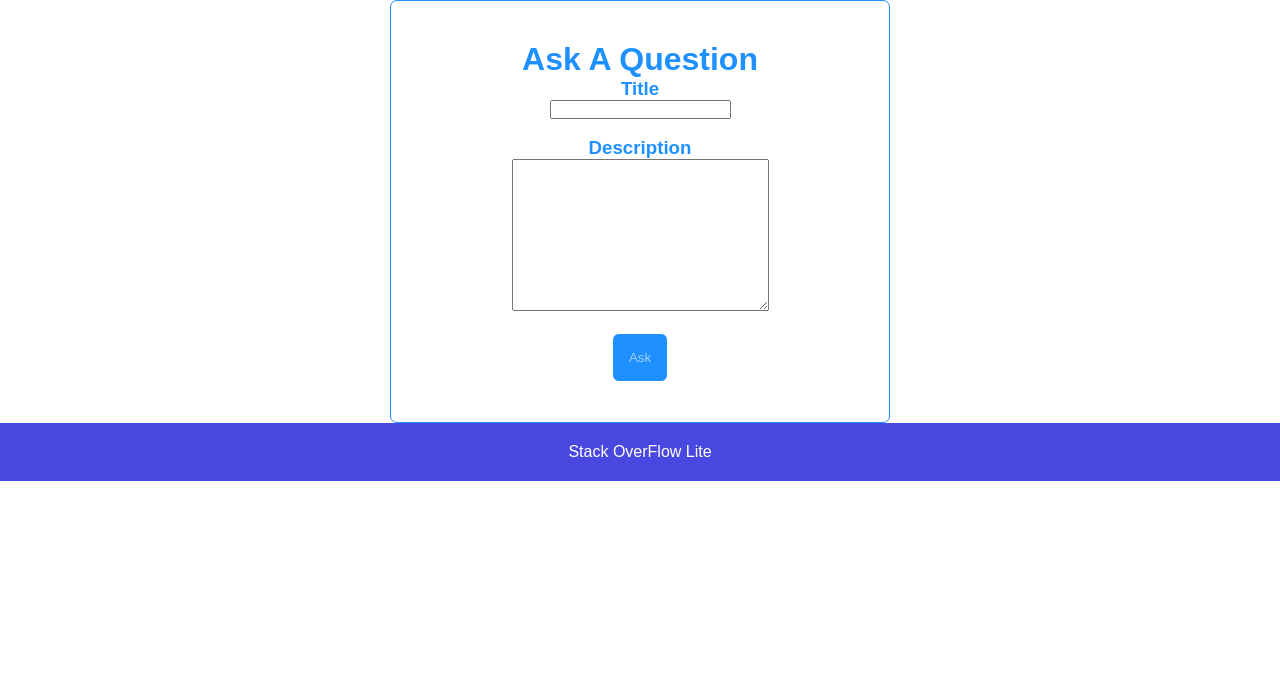
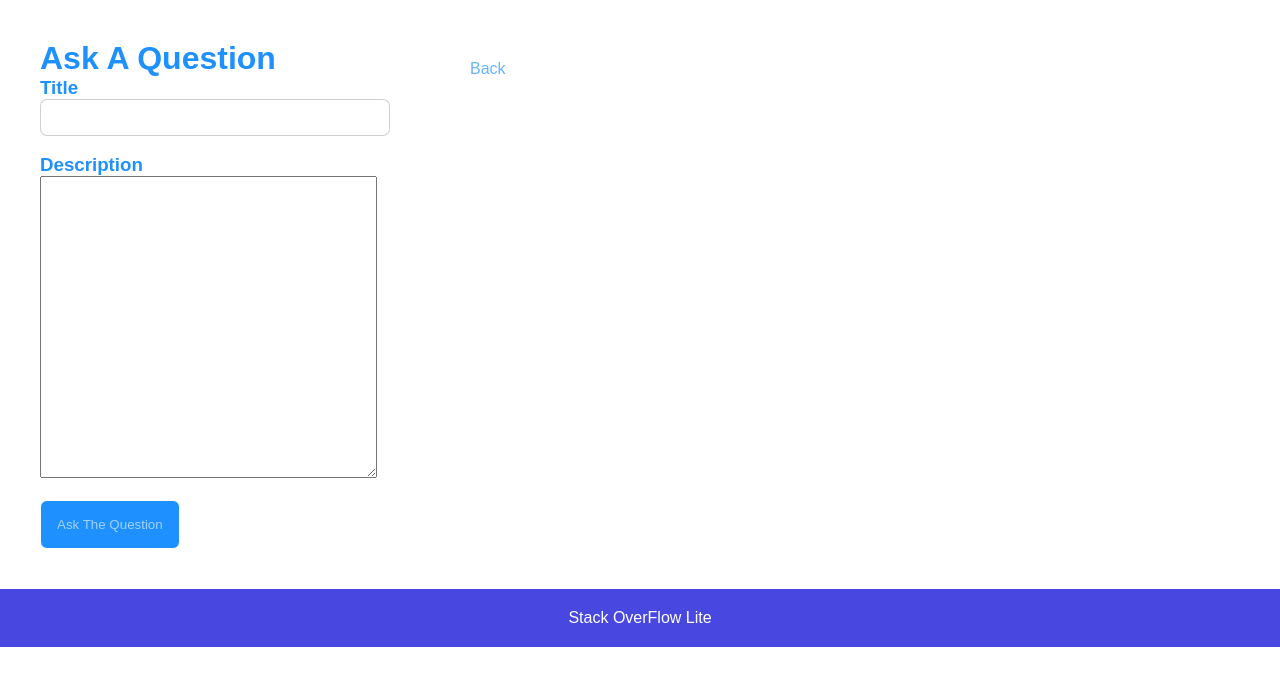
Before and after one commit to jod35/StackOverflow-lite, a Flask app: page /ask_questions in a window 1280 px wide. Shown: the part 77-763 px from the top of the page. Run offline with Flask 2, Linux system fonts and the light colour scheme; some libraries are stand-ins or nearby versions.

Commit message:
updating questions

```diff
--- a/stack/static/main.css
+++ b/stack/static/main.css
@@ -110,10 +110,16 @@ background-color:dodgerblue;
  padding: 20px;
  color: dodgerblue;
 }
-
+.question-form{
+  padding: 20px;
+}
+.ask-quest{
+  padding: 20px;
+  color: dodgerblue;
+}
 .question{
   padding: 40px;
-  border:1px solid dodgerblue;
+  width: 80%;
   color: dodgerblue;
 }
 .quest{
@@ -121,3 +127,26 @@ background-color:dodgerblue;
   border-radius: 7px;
   padding:20px;
 }
+.quest p{
+  color: black;
+}
+.myfield{
+  width: 350px;
+}
+
+input[type=text]{
+  padding: 10px;
+  border-radius: 7px;
+  border: 1px solid rgba(146, 135, 135, 0.397);
+  color: dodgerblue;
+}
+
+input[type=password]{
+  padding: 10px;
+  border-radius: 7px;
+  border: 1px solid rgba(146, 135, 135, 0.397);
+  color: dodgerblue;
+}
+.question-form{
+  display: flex;
+}
--- a/stack/templates/ask.html
+++ b/stack/templates/ask.html
@@ -1,8 +1,9 @@
 {%extends 'layout.html'%}
 {%block body%}
 
-<form action="{{url_for('ask')}}" method="post">
-    <div class="question form">
+<div class="question-form">
+  <form action="{{url_for('ask')}}" method="post">
+    <div class="ask-quest">
       {%with messages = get_flashed_messages()%}
         {%if messages%}
           {%for message in messages%}
@@ -14,13 +15,18 @@
       {%endwith%}
       <h1>Ask A Question</h1>
       <h3>Title</h3>
-      <input type="text" name="title" id="" class="myfield">
+      <input type="text" name="title" id="" class="myfield ask" >
       <br><br>
       <h3>Description</h3>
-      <textarea name="description" id="" cols="30" rows="10"></textarea>
+      <textarea name="description" id="" cols="40" rows="20"></textarea>
       <br><br>
-      <input type="submit" value="Ask" class="mybtn">
+      <input type="submit" value="Ask The Question" class="mybtn">
     </div>
+
 </form>
+<div class="question">
+  <a href="" class="user-opt">Back</a>
+</div>
+</div>
 
 {%endblock body%}
--- a/stack/templates/layout.html
+++ b/stack/templates/layout.html
@@ -9,6 +9,7 @@
     <link rel="stylesheet" href="{{url_for('static',filename='all.css')}}">
     <link rel="stylesheet" href="{{url_for('static',filename='fonteawesome.min.css')}}">
     <link rel="stylesheet" href="{{url_for('static',filename='solid.css')}}">
+    <link rel="stylesheet" href="{{url_for('static',filename='all.min.css')}}">
     <script src="https://use.fontawesome.com/ca8eae89e5.js"></script>
     <title>Stack OverFlow Lite</title>
 </head>
```
